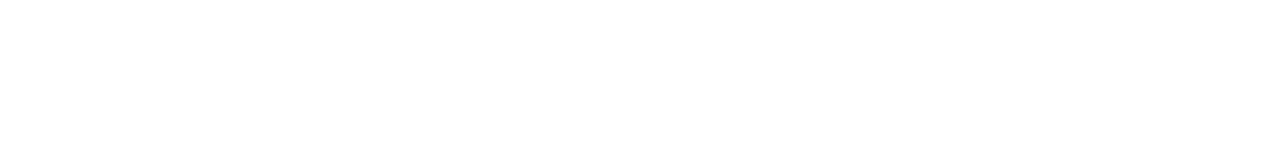
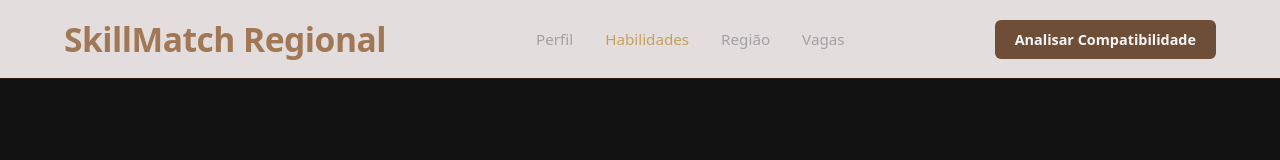
Before and after one commit to Mocca-lk/skill-match-regional, a plain HTML site: page index.html in a window 1280 px wide. Drawn offline with Linux system fonts and the light colour scheme.

Commit message:
fix/02-troca-cor-cabecalho-claro

```diff
--- a/assets/styles/index.style.css
+++ b/assets/styles/index.style.css
@@ -29,7 +29,7 @@
    CABEÇALHO PRINCIPAL
    ========================================================================== */
 .main-header {
-  background-color: rgba(18, 18, 18, 0.95);
+  background-color: rgba(240, 233, 233, 0.95);
   border-bottom: 1px solid var(--brown-dark);
   position: sticky;
   top: 0;
--- a/index.html
+++ b/index.html
@@ -3,10 +3,32 @@
 <head>
     <meta charset="UTF-8">
     <meta name="viewport" content="width=device-width, initial-scale=1.0">
+    <link rel="stylesheet" href="/assets/styles/index.style.css">
     <title>Skill Match Regional</title>
 </head>
 <body>
+    <header class="main-header">
+  <div class="header-container">
+    <a href="#" class="logo">
+      <span><h2>SkillMatch Regional</h2></span>
+    </a>
 
+    <!-- Navegação Principal -->
+    <nav class="nav-menu">
+      <ul>
+        <li><a href="#perfil" class="nav-link">Perfil</a></li>
+        <li><a href="#habilidades" class="nav-link active">Habilidades</a></li>
+        <li><a href="#regiao" class="nav-link">Região</a></li>
+        <li><a href="#vagas" class="nav-link">Vagas</a></li>
+      </ul>
+    </nav>
+
+    <!-- Botão de Ação (CTA) -->
+    <div class="header-actions">
+      <a href="#habilidade" class="btn-primary">Analisar Compatibilidade</a>
+    </div>
+  </div>
+</header>
     <script type="module" src="./assets/scripts/main.js"></script>
 </body>
 </html>
```
